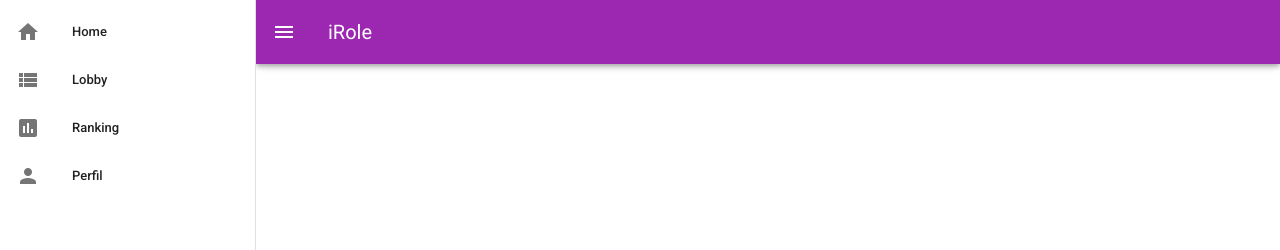
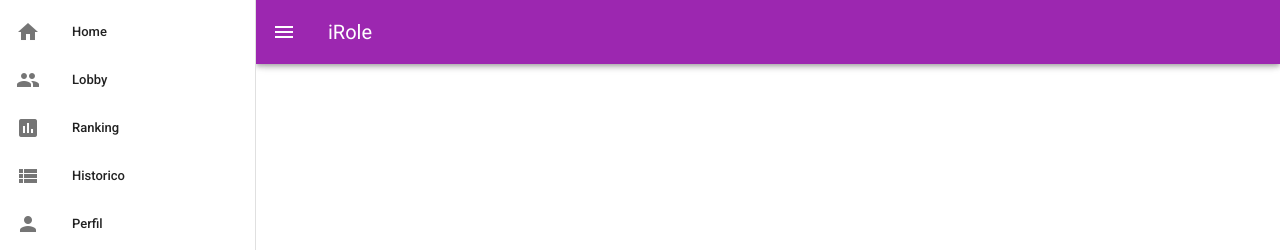
Before and after one commit to teamrole/Main, a Vue app in the folder client/: page / in a window 1280 px wide. Shown: the top 250 px of the page. Built offline with nearby package versions, Linux system fonts and the light colour scheme.

Commit message:
Alteraracao icones menu, adicao botao historico e adicao comando npm start

```diff
--- a/client/package.json
+++ b/client/package.json
@@ -4,6 +4,7 @@
   "private": true,
   "scripts": {
     "serve": "vue-cli-service serve",
+    "start": "vue-cli-service serve",
     "build": "vue-cli-service build"
   },
   "dependencies": {
--- a/client/src/App.vue
+++ b/client/src/App.vue
@@ -1,6 +1,7 @@
 <template>
   <v-app>
     <t-navbar />
+
     <RouterView />
 
     <t-footer />
@@ -21,7 +22,6 @@ export default {
     source: String
   },
   components: {
-
     "t-navbar": navbar,
     "t-footer": footer
   }
--- a/client/src/components/Templates/navbar.vue
+++ b/client/src/components/Templates/navbar.vue
@@ -4,8 +4,9 @@
       <v-list dense>
 
         <t-item-navbar text="Home" icon="home" goto="Home"/>
-        <t-item-navbar text="Lobby" icon="view_list" goto="Lobby"/>
+        <t-item-navbar text="Lobby" icon="people" goto="Lobby"/>
         <t-item-navbar text="Ranking" icon="poll" goto="Ranking"/>
+        <t-item-navbar text="Historico" icon="view_list" goto="Historico"/>
         <t-item-navbar text="Perfil" icon="person" goto="Perfil"/>
 
       </v-list>
```
Also changed, not shown: client/src/store.js (+3 -9 lines).
